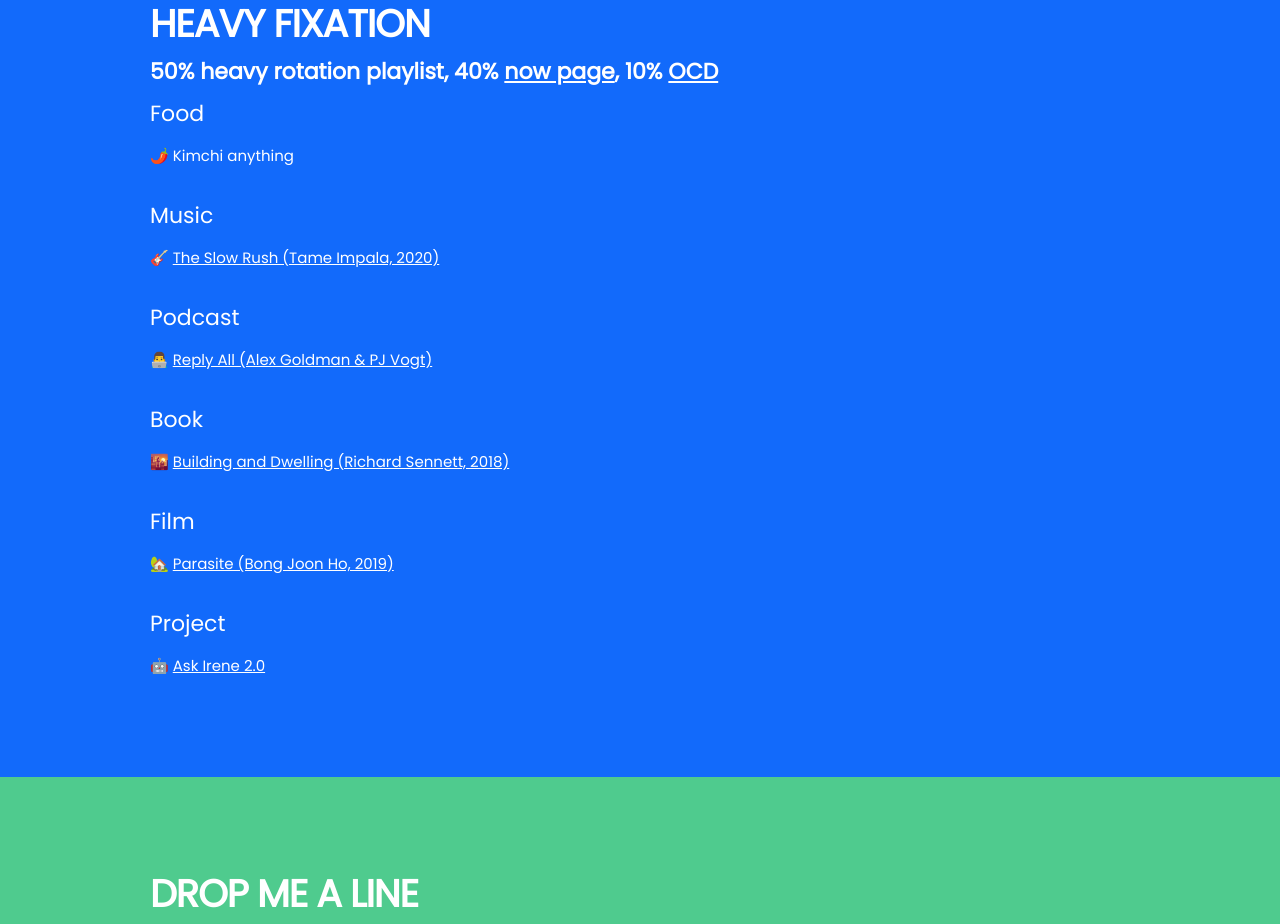
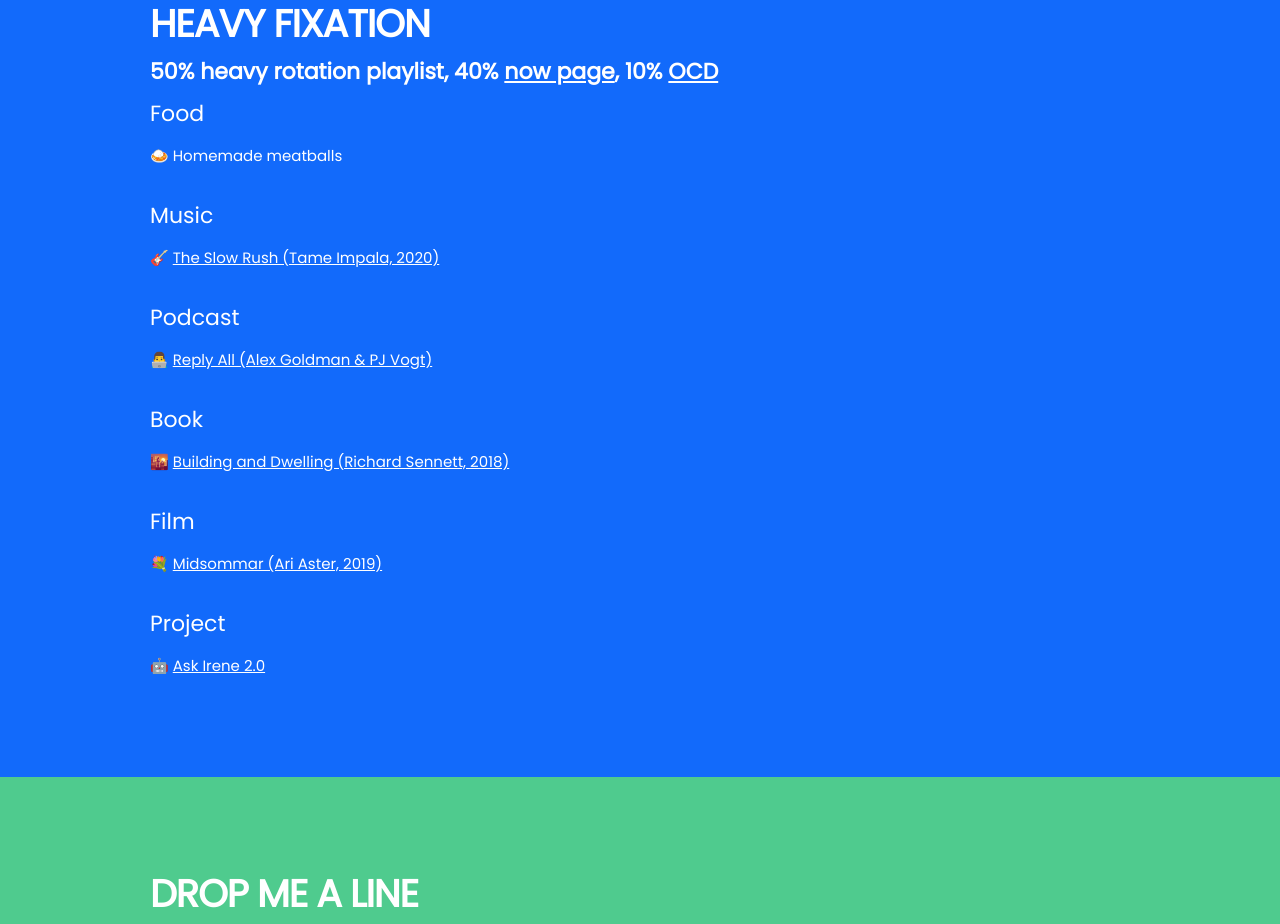
Before and after one commit to irenedemas/portfolio-irene, a Gatsby site: page / in a window 1280 px wide. Shown: the part 5445-6369 px from the top of the page. Built offline with nearby package versions, Linux system fonts and the light colour scheme; Gatsby itself is replaced by a stand-in of ours; a script that the page names is missing.

Commit message:
fixations updated

```diff
--- a/src/components/Fixations.js
+++ b/src/components/Fixations.js
@@ -7,7 +7,7 @@
         <h1>HEAVY FIXATION</h1>
         <h2>50% heavy rotation playlist, 40% <a href="https://nownownow.com/about" target="_blank">now page</a>, 10% <a href="https://medium.com/ironhack/coding-is-cheaper-than-therapy-a9448e43e54a" target="_blank">OCD</a></h2>
         <h3>Food</h3>
-        <p>🌶️ Kimchi anything</p>
+        <p>🍛 Homemade meatballs</p>
         <h3>Music</h3>
         <p>🎸 <a href="https://open.spotify.com/album/31qVWUdRrlb8thMvts0yYL?si=se-aYPWQTh-VUVTwUWbsIA" target="_blank">The Slow Rush (Tame Impala, 2020)</a></p>
         <h3>Podcast</h3>
@@ -15,7 +15,7 @@
         <h3>Book</h3>
         <p>🌇 <a href="https://www.goodreads.com/book/show/22711627-building-and-dwelling" target="_blank">Building and Dwelling (Richard Sennett, 2018)</a></p>
         <h3>Film</h3>
-        <p>🏡 <a href="https://www.imdb.com/title/tt6751668/" target="_blank">Parasite (Bong Joon Ho, 2019)</a></p>
+        <p>💐 <a href="https://www.imdb.com/title/tt8772262/" target="_blank">Midsommar (Ari Aster, 2019)</a></p>
         <h3>Project</h3>
         <p>🤖 <a href="https://www.irene.cool" target="_blank">Ask Irene 2.0</a></p>
       </div>
```
